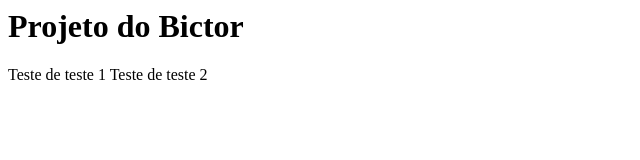
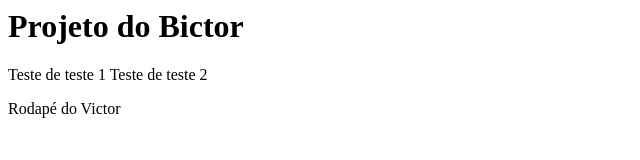
Before and after one commit to VictorLins/curso-git, a plain HTML site: page index.html in a window 1280 px wide. Shown: the whole page, without its empty margins (0-640 px from the left). Drawn offline with Linux system fonts and the light colour scheme.

Commit message:
Incluindo Rodapé

```diff
--- a/index.html
+++ b/index.html
@@ -6,4 +6,7 @@
 	<p>Teste de teste 1
 	Teste de teste 2</p>
 	</body>
+	<footer>
+		Rodapé do Victor
+	</footer>
 </html>
```
